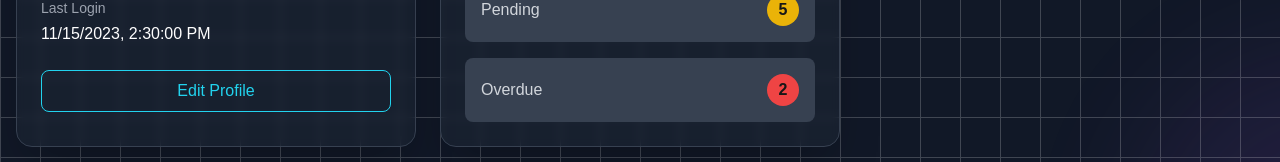
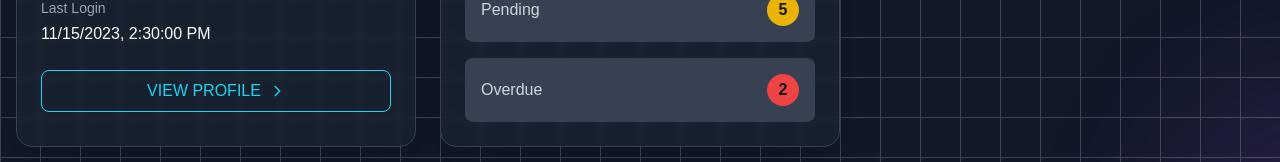
Before and after one commit to M1ngsan636/audit-tracker, a Next.js app: page /user in a window 1280 px wide. Shown: the part 283-445 px from the top of the page. Built offline with nearby package versions, Linux system fonts and the light colour scheme.

Commit message:
Update page.tsx

```diff
--- a/src/app/user/page.tsx
+++ b/src/app/user/page.tsx
@@ -126,9 +126,25 @@ const UserProfileCard = ({ user }) => (
       </div>
     </div>
 
-    <button className="mt-6 w-full py-2 rounded-lg border border-cyan-400 text-cyan-400 hover:bg-cyan-900 transition-colors">
-      Edit Profile
-    </button>
+<Link
+  href="/user/profile"
+  className="mt-6 w-full py-2 rounded-lg border border-cyan-400 text-cyan-400 hover:bg-cyan-900 transition-colors flex items-center justify-center"
+>
+  <span>VIEW PROFILE</span>
+  <svg
+    className="w-4 h-4 ml-2"
+    fill="none"
+    stroke="currentColor"
+    viewBox="0 0 24 24"
+  >
+    <path
+      strokeLinecap="round"
+      strokeLinejoin="round"
+      strokeWidth={2}
+      d="M9 5l7 7-7 7"
+    />
+  </svg>
+</Link>
   </div>
 );
 
```
